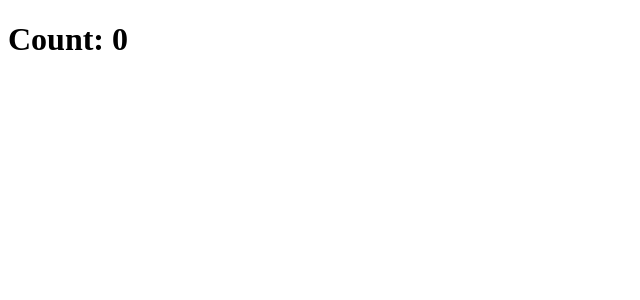
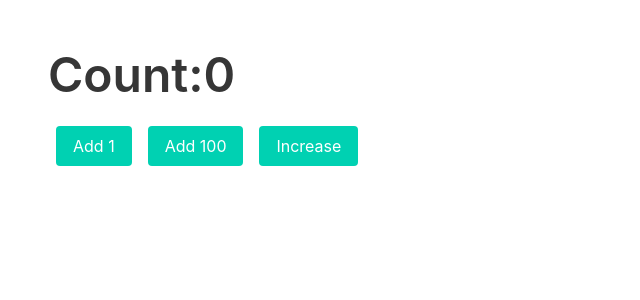
Before and after one commit to mate-academy/react_counter, a React (Create React App) app: page / in a window 1280 px wide. Shown: the top 300 px of the page, without its empty margins (0-640 px from the left). Built offline with nearby package versions, Linux system fonts and the light colour scheme; the HTML template or start-up script is replaced by a standard one.

Commit message:
Solution

```diff
--- a/package.json
+++ b/package.json
@@ -6,6 +6,7 @@
   "author": "Mate Academy",
   "license": "GPL-3.0",
   "dependencies": {
+    "bulma": "^0.9.1",
     "node-sass": "^4.14.1",
     "prop-types": "^15.7.2",
     "react": "^16.13.1",
--- a/public/index.html
+++ b/public/index.html
@@ -3,6 +3,7 @@
   <head>
     <meta charset="utf-8" />
     <meta name="viewport" content="width=device-width, initial-scale=1" />
+    <link rel="stylesheet" href="https://cdn.jsdelivr.net/npm/bulma@0.9.1/css/bulma.min.css">
     <title>React App</title>
   </head>
   <body>
--- a/src/App.js
+++ b/src/App.js
@@ -1,16 +1,37 @@
 import React from 'react';
 import './App.scss';
+import { Counter } from './Counter';
 
 class App extends React.Component {
-  addOne = () => {};
+  state = {
+    counter: 0,
+  }
 
-  add100 = () => {};
+  addOne = (func) => {
+    this.setState(prevState => ({ counter: prevState.counter + 1 }), func);
+  };
 
-  increase = () => {};
+  add100 = () => {
+    this.setState(prevState => ({ counter: prevState.counter + 100 }));
+  };
+
+  increase = () => {
+    if (this.state.counter % 5 === 0) {
+      return this.addOne(this.add100);
+    }
+
+    return this.addOne();
+  }
 
   render() {
     return (
-      <h1>Count: 0</h1>
+      <Counter
+        addOne={this.addOne}
+        add100={this.add100}
+        increase={this.increase}
+        counter={this.state.counter}
+      />
+
     );
   }
 }
--- /dev/null
+++ b/src/Counter.jsx
@@ -0,0 +1,48 @@
+import React from 'react';
+import PropTypes from 'prop-types';
+
+export class Counter extends React.Component {
+  static propTypes = {
+    addOne: PropTypes.func.isRequired,
+    add100: PropTypes.func.isRequired,
+    increase: PropTypes.func.isRequired,
+    counter: PropTypes.number.isRequired,
+  }
+
+  render() {
+    const { addOne, add100, increase, counter } = this.props;
+
+    return (
+      <div className="p-6">
+        <h1 className="title is-1">
+          Count:
+          {counter}
+        </h1>
+
+        <button
+          className="button is-primary mx-2"
+          type="button"
+          onClick={() => addOne(this.counter)}
+        >
+          Add 1
+        </button>
+
+        <button
+          className="button is-primary mx-2"
+          type="button"
+          onClick={() => add100(this.counter)}
+        >
+          Add 100
+        </button>
+
+        <button
+          className="button is-primary mx-2"
+          type="button"
+          onClick={() => increase(this.counter)}
+        >
+          Increase
+        </button>
+      </div>
+    );
+  }
+}
```
Also changed, not shown: 1 other file (tests, documents, lock files or other folders).
